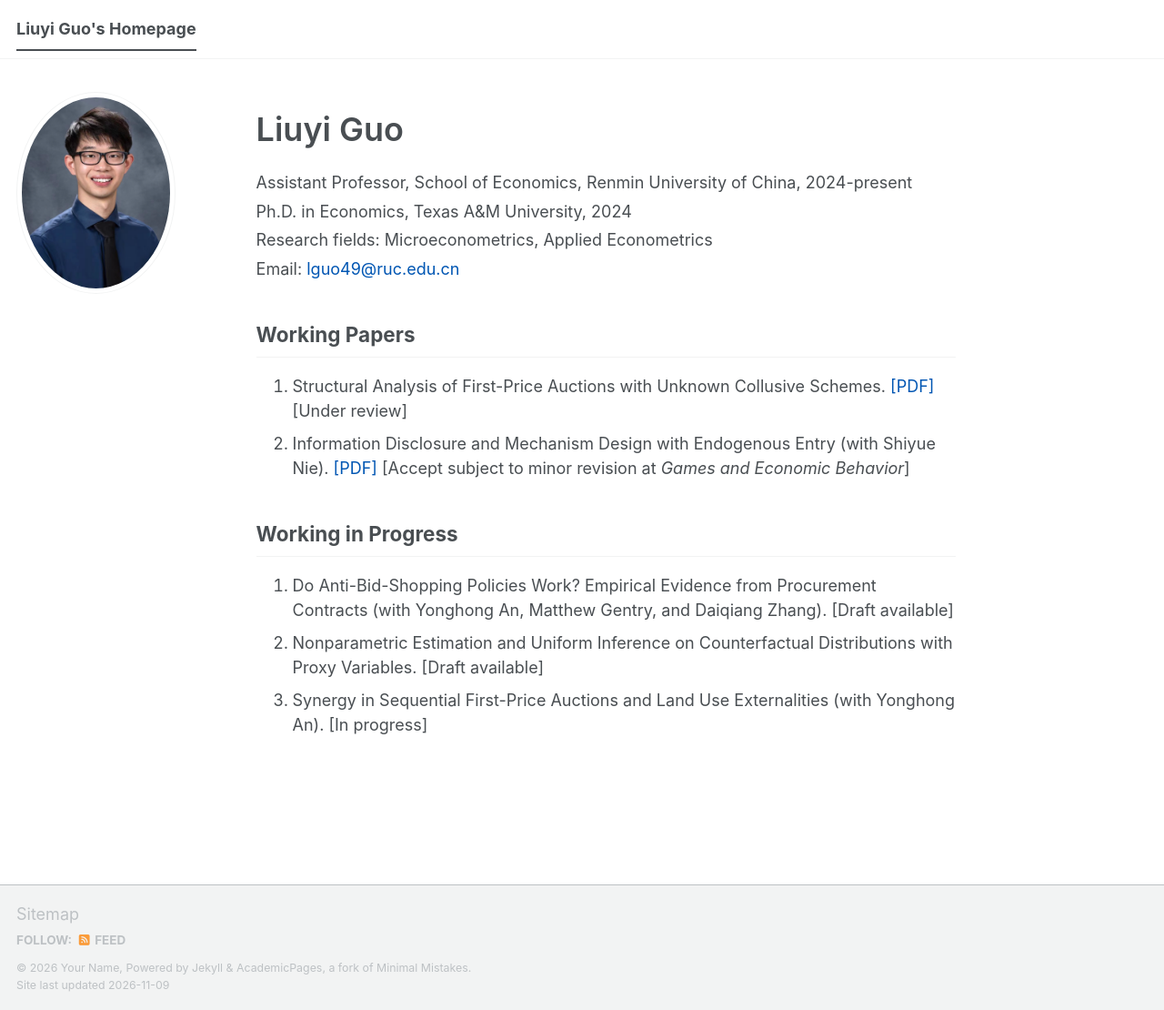
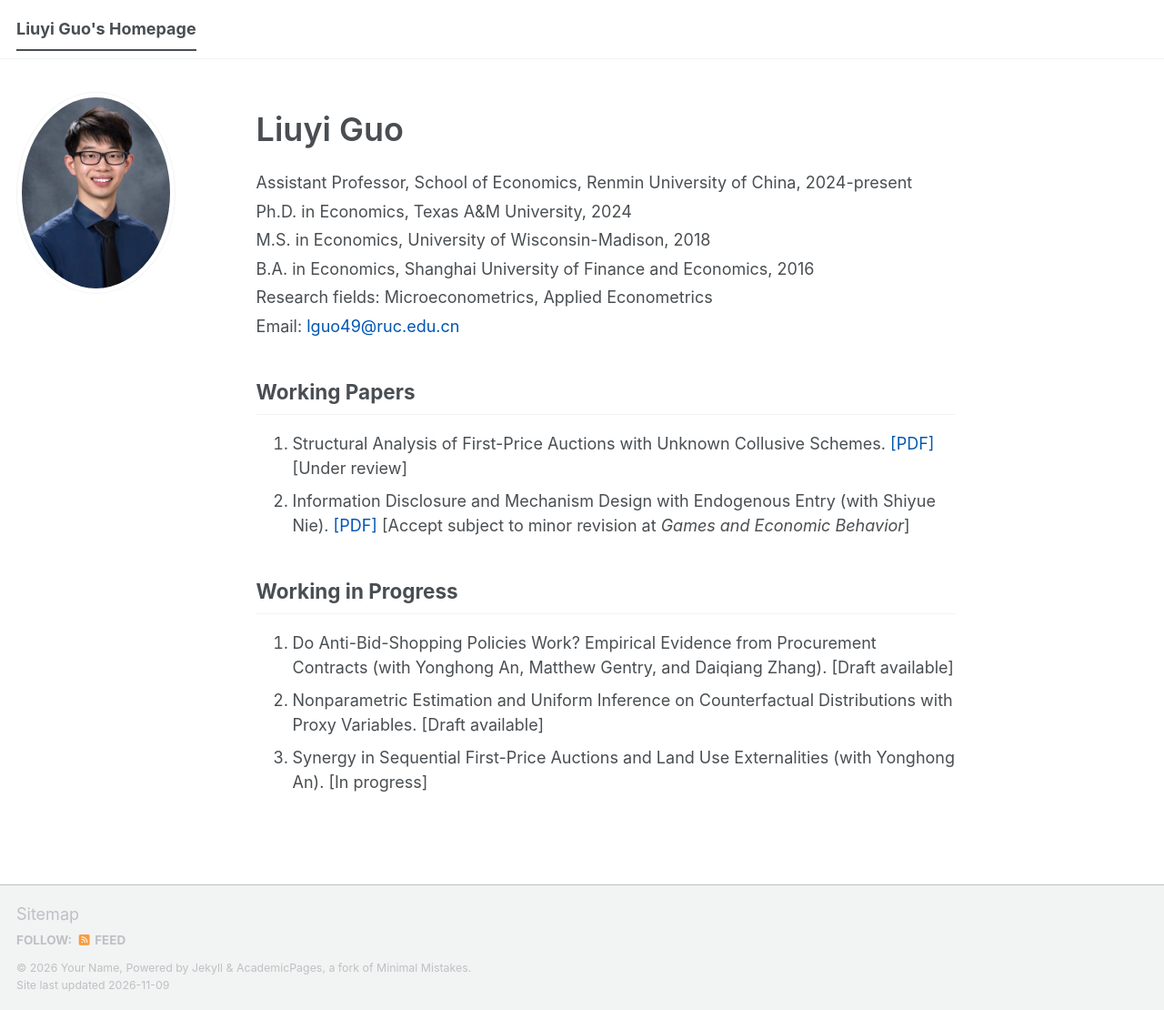
Before and after one commit to guoliuyi/lguo, a Jekyll site: the page built from _pages/about.md, in a window 1280 px wide and 1110 px high. Shown: the whole window at 91% size. Built offline with Jekyll 4.4.1, drawn with Linux system fonts in a browser that asks for light colours; a script bundle is joined from its source files by our own code; library files that are not in the unit come from our copies.

Commit message:
Update about.md

```diff
--- a/_pages/about.md
+++ b/_pages/about.md
@@ -17,6 +17,12 @@ redirect_from:
   </div>
   <div class="meta" style="margin-bottom:0.25em; line-height:1.5;">
     Ph.D. in Economics, Texas A&amp;M University, 2024
+  </div>
+  <div class="meta" style="margin-bottom:0.25em; line-height:1.5;">
+    M.S. in Economics, University of Wisconsin-Madison, 2018
+  </div>
+  <div class="meta" style="margin-bottom:0.25em; line-height:1.5;">
+    B.A. in Economics, Shanghai University of Finance and Economics, 2016
   </div>
   <div class="meta" style="margin-bottom:0.25em; line-height:1.5;">
     Research fields: Microeconometrics, Applied Econometrics
```
